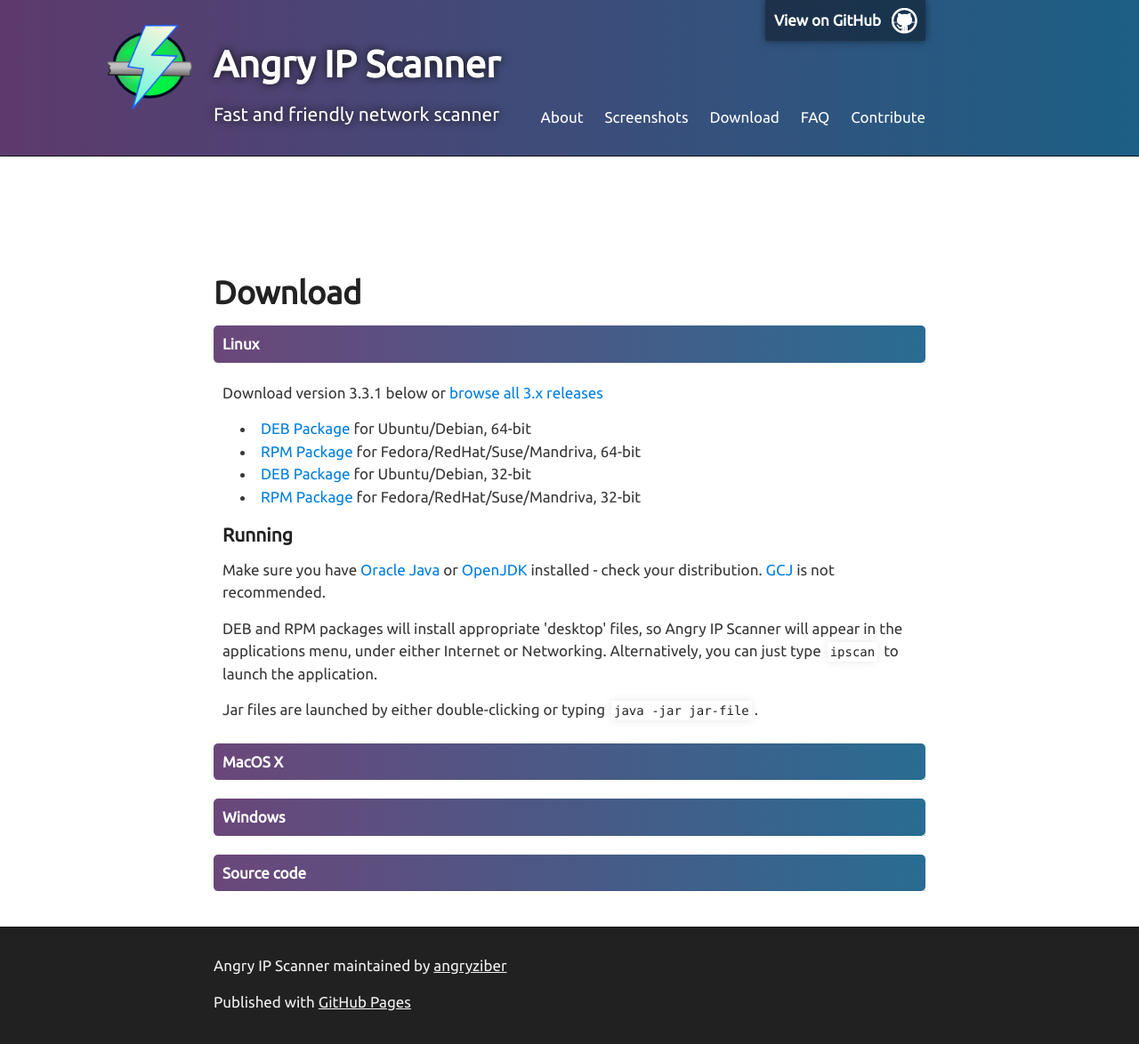
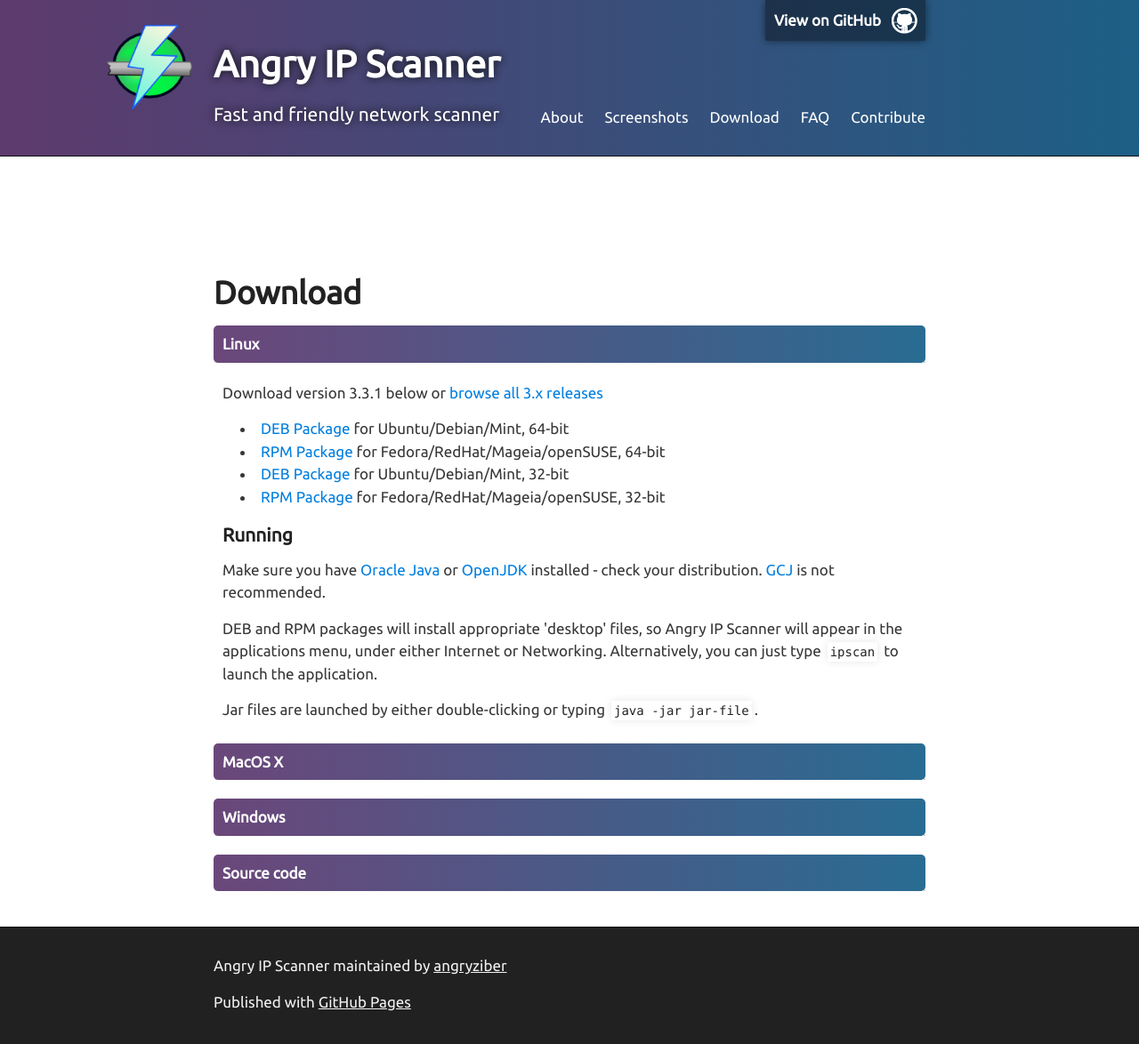
Before and after one commit to angryip/ipscan, a Jekyll site: the page built from download/index.html, in a window 1280 px wide. Shown: the whole page at 89% size. Built offline with Jekyll 4.4.1, drawn with Linux system fonts in a browser that asks for light colours.

Commit message:
Mandriva -> Mageia, Suse -> OpenSuse, Mint added (#1 on distrowatch right now)

```diff
--- a/download/index.html
+++ b/download/index.html
@@ -17,10 +17,10 @@
         <a href="{{ page.sourceforge_url }}">browse all 3.x releases</a>
       </p>
       <ul>
-        <li><a href="{{ page.binary_url }}{{ site.version }}/ipscan_{{ site.version }}_amd64.deb">DEB Package</a> for <i>Ubuntu/Debian, 64-bit</i></li>
-        <li><a href="{{ page.binary_url }}{{ site.version }}/ipscan-{{ site.version }}-1.x86_64.rpm">RPM Package</a> for Fedora/RedHat/Suse/Mandriva, 64-bit</li>
-        <li><a href="{{ page.binary_url }}{{ site.version }}/ipscan_{{ site.version }}_i386.deb">DEB Package</a> for <i>Ubuntu/Debian, 32-bit</i></li>
-        <li><a href="{{ page.binary_url }}{{ site.version }}/ipscan-{{ site.version }}-1.i386.rpm">RPM Package</a> for Fedora/RedHat/Suse/Mandriva, 32-bit</li>
+        <li><a href="{{ page.binary_url }}{{ site.version }}/ipscan_{{ site.version }}_amd64.deb">DEB Package</a> for <i>Ubuntu/Debian/Mint, 64-bit</i></li>
+        <li><a href="{{ page.binary_url }}{{ site.version }}/ipscan-{{ site.version }}-1.x86_64.rpm">RPM Package</a> for Fedora/RedHat/Mageia/openSUSE, 64-bit</li>
+        <li><a href="{{ page.binary_url }}{{ site.version }}/ipscan_{{ site.version }}_i386.deb">DEB Package</a> for <i>Ubuntu/Debian/Mint, 32-bit</i></li>
+        <li><a href="{{ page.binary_url }}{{ site.version }}/ipscan-{{ site.version }}-1.i386.rpm">RPM Package</a> for Fedora/RedHat/Mageia/openSUSE, 32-bit</li>
       </ul>
       <h4>Running</h4>
       <p>Make sure you have <a href="http://java.com/download">Oracle Java</a> or <a href="http://en.wikipedia.org/wiki/OpenJDK">OpenJDK</a> installed - check your distribution. <a href="http://en.wikipedia.org/wiki/GNU_Compiler_for_Java">GCJ</a> is not recommended.</p>
```
